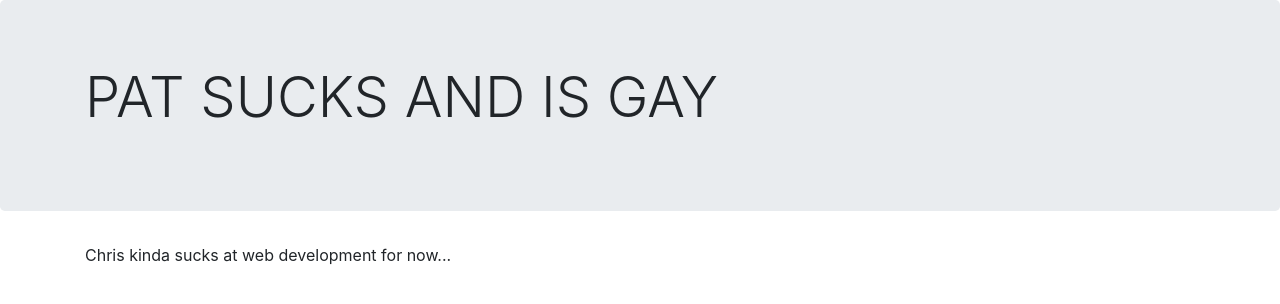
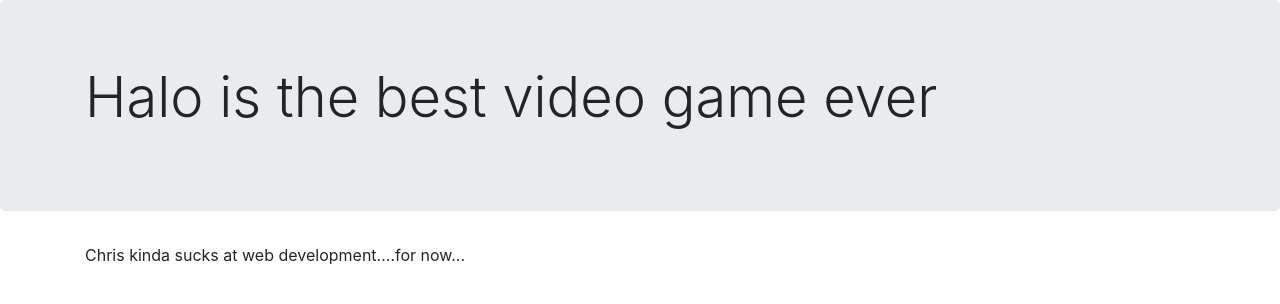
Before and after one commit to cmoultonatx/flask_app, a Flask app: page / in a window 1280 px wide. Shown: the part 56-360 px from the top of the page. Run offline with Flask 2, Linux system fonts and the light colour scheme; some libraries are stand-ins or nearby versions.

Commit message:
some stuff

```diff
--- a/templates/index.html
+++ b/templates/index.html
@@ -10,12 +10,12 @@
       </nav>
       <div class="jumbotron">
         <div class="container">
-          <h1 class="display-4">PAT SUCKS AND IS GAY</h1>
+          <h1 class="display-4">Halo is the best video game ever</h1>
           <p class="lead"></p>
         </div>
       </div>
       <div class="container">
-        <p>Chris kinda sucks at web development for now...</p>
+        <p>Chris kinda sucks at web development....for now...</p>
       </div>
     </div>
   </body>
```
